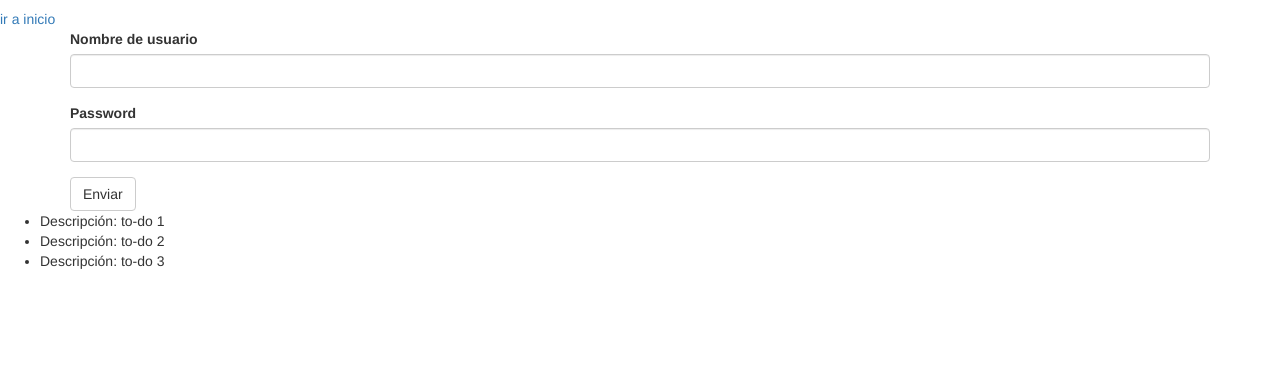
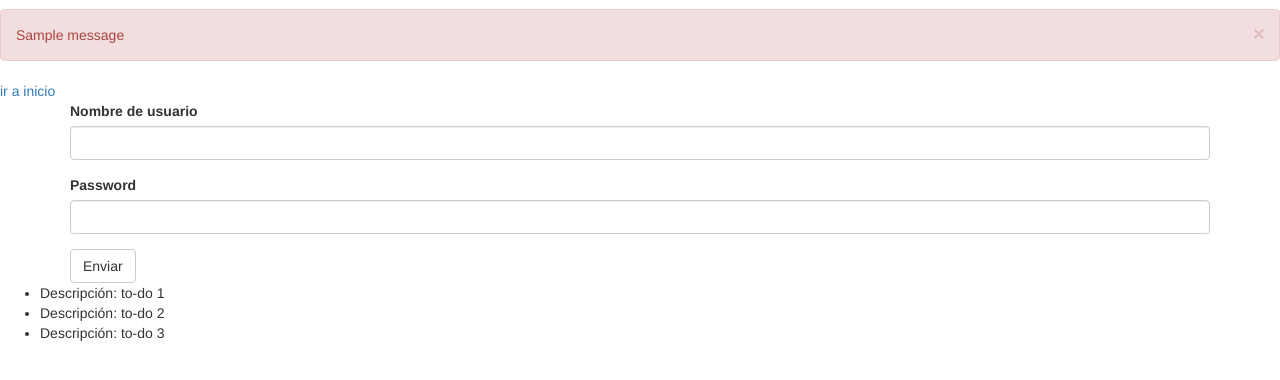
Before and after one commit to lfer9980/flask_platzi_course, a Flask app: page /hello in a window 1280 px wide. Shown: the part 63-443 px from the top of the page. Run offline with Flask 2, Linux system fonts and the light colour scheme; one stand-in notice (Sample message) is shown; some libraries are stand-ins or nearby versions.

Commit message:
using flashes to give feedback at user

```diff
--- a/main.py
+++ b/main.py
@@ -1,5 +1,5 @@
 from flask import Flask, request, make_response, redirect, render_template, session
-from flask.helpers import url_for
+from flask.helpers import flash, url_for
 from flask_bootstrap import Bootstrap
 from flask_wtf import FlaskForm
 #para importar los fields del form, los traemos directamente de wtforms
@@ -67,6 +67,9 @@ def hello():
         #como el username es una instancia de un stringField, por lo cual debe agregarse .data
         username = login_form.username.data
         session['username'] = username
+
+        flash('nombre de usuario registrado con exito!')
+
         return redirect( url_for('index') )
 
     #los dos ** expanden el diccionario
--- a/templates/base.html
+++ b/templates/base.html
@@ -14,6 +14,20 @@
 		{% include 'navbar.html' %}
 	{% endblock %}
 
+	{% for message in get_flashed_messages() %}
+		<div class="alert alert-danger alert-dismissible">
+			<!-- las propiedades añadidas son para que funcionen bootstrap, &tines; es una forma
+			de poner una x o signo de multiplicacion  -->
+			<button type="button" data-dismiss="alert" class="close">&times;</button>
+			{{ message }}
+		</div>
+	{% endfor %}
+
 	{% block content %}
 	{% endblock %}
+	<!-- traemos los scripts JS de bootstrap -->
+	{% block scripts %}
+	<!-- heredamos los scripts -->
+		{{super()}}
+	{% endblock %}
 {% endblock %}
```
